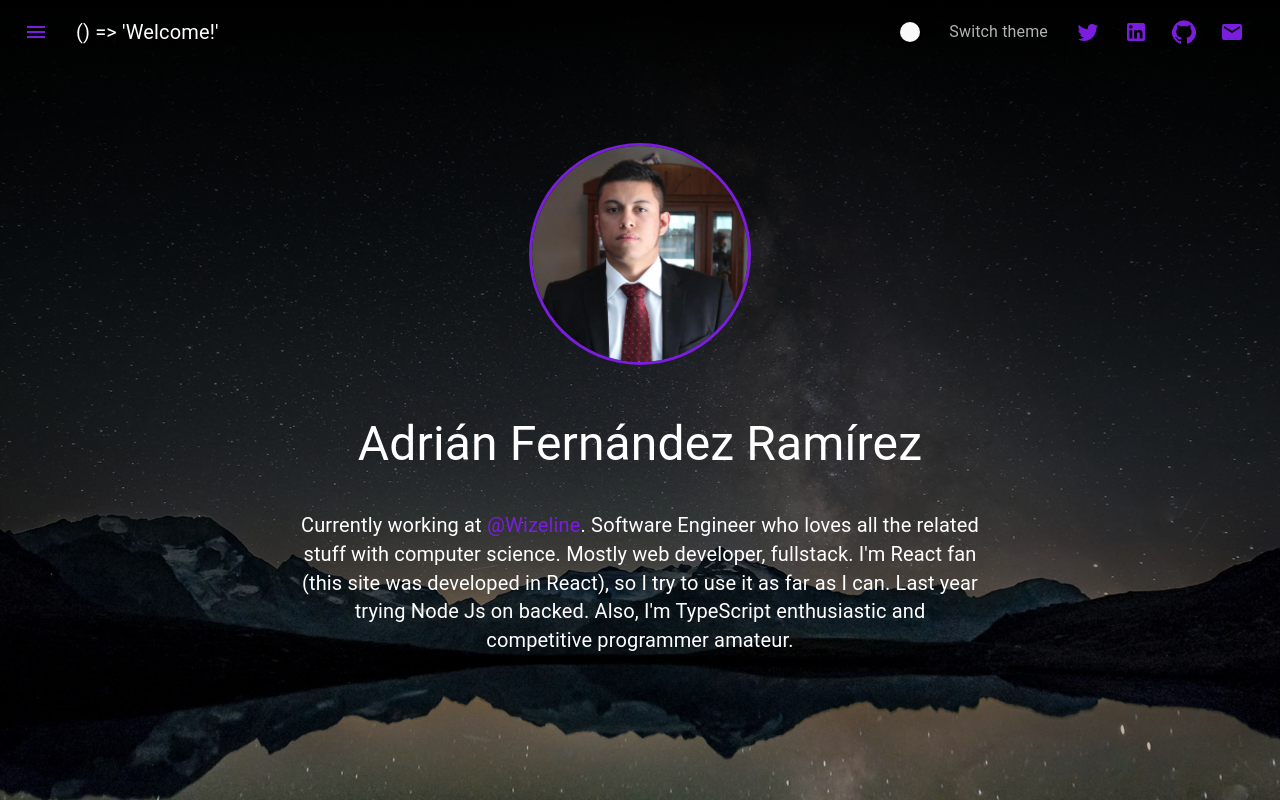
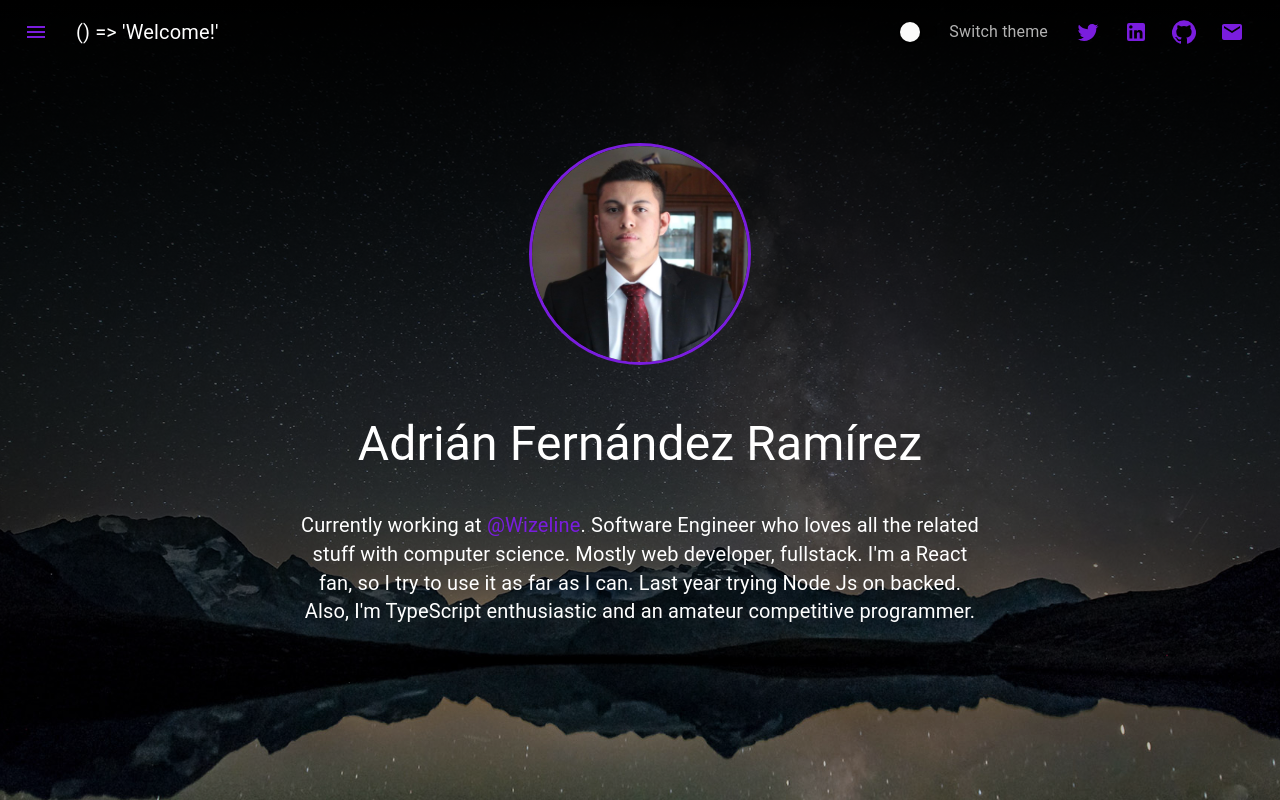
Before and after one commit to Jesusfer2575/about.me, a React (Create React App) app: page / in a window 1280 px wide. Shown: the top 800 px of the page. Built offline with nearby package versions, Linux system fonts and the light colour scheme.

Commit message:
Latests changes

```diff
--- a/src/components/Avatar/Avatar.component.tsx
+++ b/src/components/Avatar/Avatar.component.tsx
@@ -38,9 +38,9 @@ const AvatarComponent: React.FC = () => {
             </Link>
             {`. Software Engineer who loves all the related stuff with computer science.
             Mostly web developer, fullstack.
-            I'm React fan (this site was developed in React), so I try to use it as far as I can.
+            I'm a React fan, so I try to use it as far as I can.
             Last year trying Node Js on backed.
-            Also, I'm TypeScript enthusiastic and competitive programmer amateur.`}
+            Also, I'm TypeScript enthusiastic and an amateur competitive programmer.`}
           </Typography>
         </div>
       </Grid>
```
